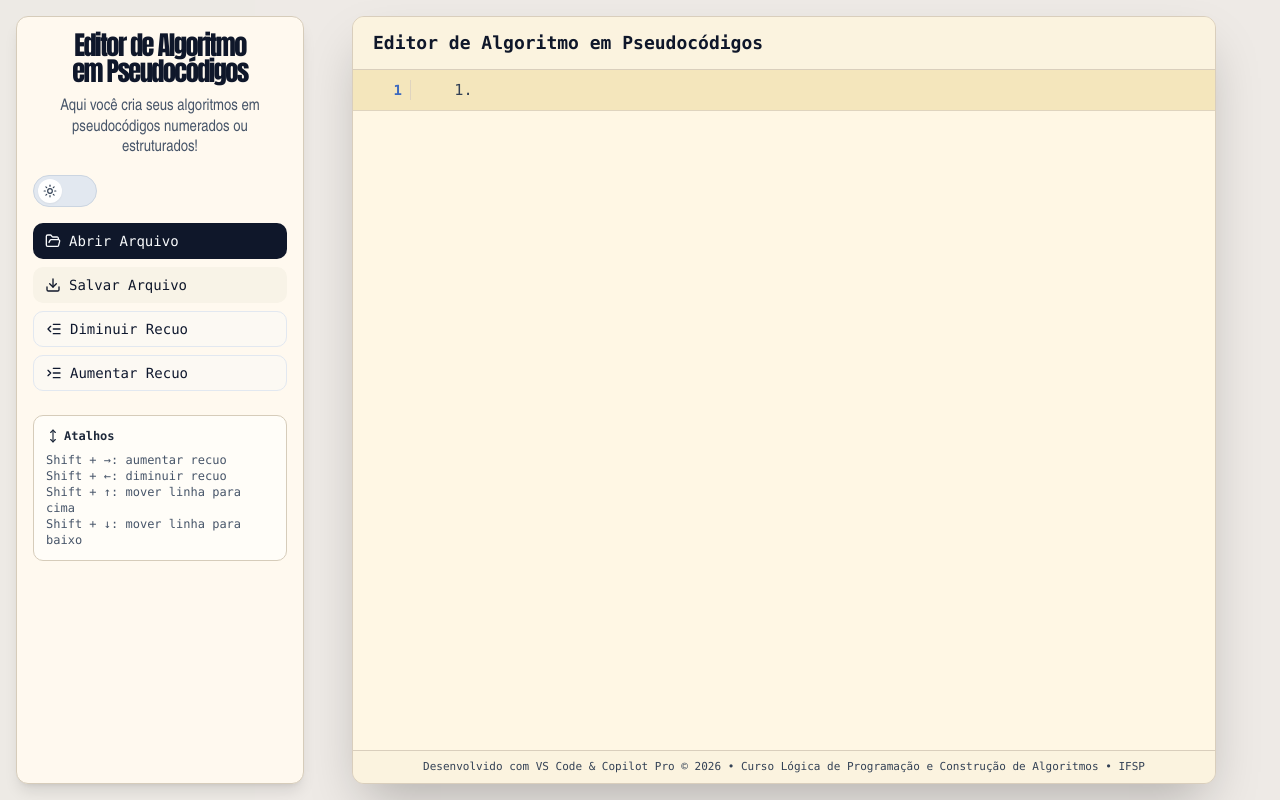
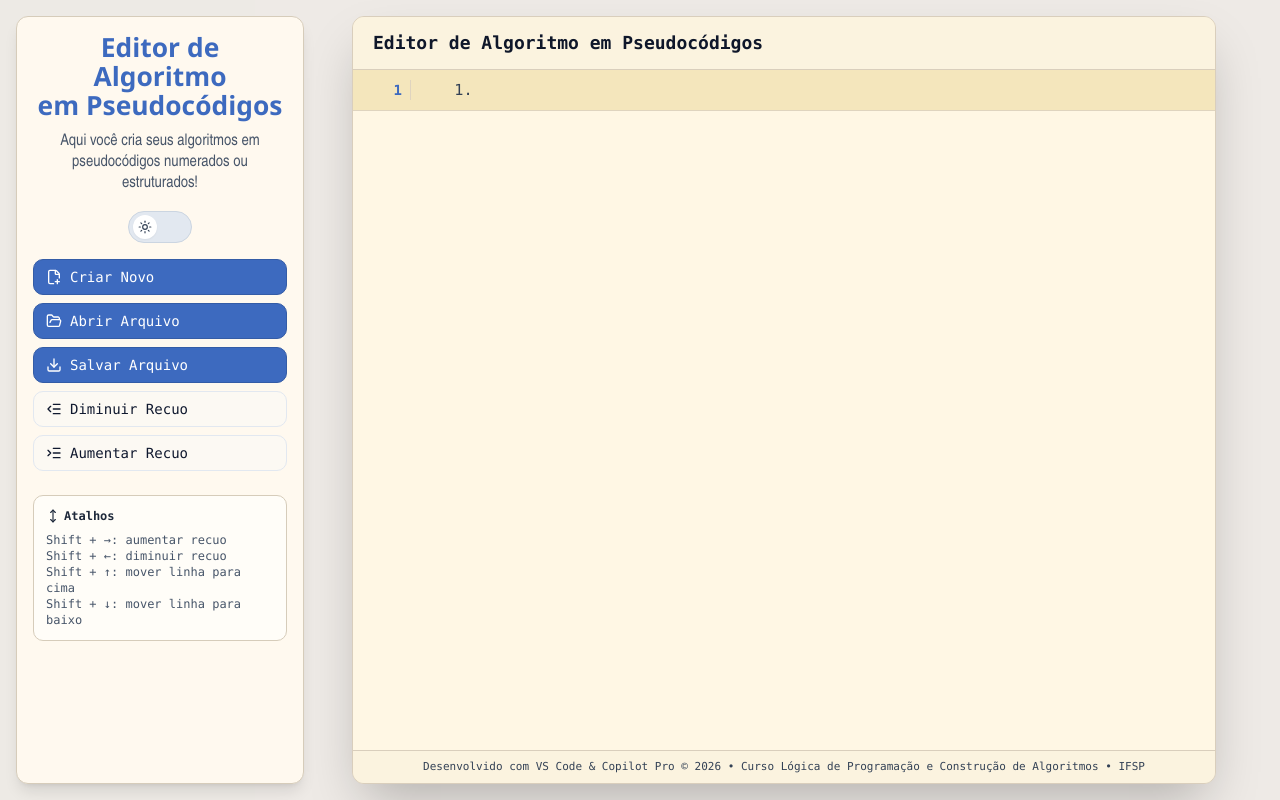
Before and after one commit to profedmarsantos/fic-content, a React (Vite) app: page / in a window 1280 px wide. Built offline with nearby package versions, Linux system fonts and the light colour scheme.

Commit message:
feat: unify sidebar action buttons theme and finalize editor flow

```diff
--- a/src/components/editor/algorithm-editor.tsx
+++ b/src/components/editor/algorithm-editor.tsx
@@ -1,6 +1,7 @@
 import { useLayoutEffect, useMemo, useRef, useState } from 'react'
 import {
   Download,
+  FilePlus2,
   FolderOpen,
   IndentDecrease,
   IndentIncrease,
@@ -19,6 +20,7 @@ import {
   moveLine,
   normalizeLines,
   parseTextToLines,
+  removeLine,
   serializeLinesToText,
   updateLineText,
   type EditorLine,
@@ -35,10 +37,12 @@ interface PendingFocus {
   selectionEnd?: number
 }
 
-const INITIAL_LINES: EditorLine[] = normalizeLines([createLine(1, '')])
+function createInitialLines(): EditorLine[] {
+  return normalizeLines([createLine(1, '')])
+}
 
 export function AlgorithmEditor() {
-  const [lines, setLines] = useState<EditorLine[]>(INITIAL_LINES)
+  const [lines, setLines] = useState<EditorLine[]>(() => createInitialLines())
   const [activeIndex, setActiveIndex] = useState(0)
   const [pendingFocus, setPendingFocus] = useState<PendingFocus | null>(null)
   const [theme, setTheme] = useState<'light' | 'dark'>(() => {
@@ -97,6 +101,15 @@ export function AlgorithmEditor() {
     })
   }
 
+  function focusLineById(id: string, index: number, selectionStart?: number, selectionEnd?: number) {
+    setActiveIndex(index)
+    setPendingFocus({
+      id,
+      selectionStart,
+      selectionEnd: typeof selectionEnd === 'number' ? selectionEnd : selectionStart,
+    })
+  }
+
   function updateLines(nextLines: EditorLine[]) {
     setLines(normalizeLines(nextLines))
   }
@@ -132,9 +145,39 @@ export function AlgorithmEditor() {
     updateLines(updateLineText(lines, index, text))
   }
 
+  function removeCurrentLine(index: number, mode: 'backspace' | 'delete') {
+    const nextLines = normalizeLines(removeLine(lines, index))
+    updateLines(nextLines)
+
+    const nextIndex = Math.min(mode === 'backspace' ? Math.max(index - 1, 0) : index, nextLines.length - 1)
+    const nextLine = nextLines[nextIndex]
+
+    if (!nextLine) {
+      return
+    }
+
+    const caretPosition = mode === 'backspace' ? nextLine.text.length : 0
+    focusLineById(nextLine.id, nextIndex, caretPosition, caretPosition)
+  }
+
   function handleKeyDown(index: number, event: React.KeyboardEvent<HTMLInputElement>) {
     const selectionStart = event.currentTarget.selectionStart ?? event.currentTarget.value.length
     const selectionEnd = event.currentTarget.selectionEnd ?? selectionStart
+    const currentLine = lines[index]
+
+    if (!currentLine) {
+      return
+    }
+
+    if (
+      (event.key === 'Backspace' || event.key === 'Delete') &&
+      selectionStart === selectionEnd &&
+      currentLine.text === ''
+    ) {
+      event.preventDefault()
+      removeCurrentLine(index, event.key === 'Backspace' ? 'backspace' : 'delete')
+      return
+    }
 
     if (event.shiftKey && event.key === 'ArrowUp') {
       event.preventDefault()
@@ -183,10 +226,6 @@ export function AlgorithmEditor() {
     }
 
     event.preventDefault()
-    const currentLine = lines[index]
-    if (!currentLine) {
-      return
-    }
 
     if (currentLine.text.trim() === '') {
       updateLines(changeLineLevel(lines, index, -1))
@@ -196,7 +235,10 @@ export function AlgorithmEditor() {
 
     const next = insertLineBelow(lines, index, currentLine.level)
     updateLines(next)
-    focusLine(index + 1)
+    const insertedLine = next[index + 1]
+    if (insertedLine) {
+      focusLineById(insertedLine.id, index + 1, 0, 0)
+    }
   }
 
   function openFilePicker() {
@@ -240,11 +282,24 @@ export function AlgorithmEditor() {
     setTheme((currentTheme) => (currentTheme === 'light' ? 'dark' : 'light'))
   }
 
+  function createNewAlgorithm() {
+    const nextLines = createInitialLines()
+    setLines(nextLines)
+    setActiveIndex(0)
+
+    if (nextLines[0]) {
+      setPendingFocus({ id: nextLines[0].id, selectionStart: 0, selectionEnd: 0 })
+    }
+  }
+
+  const primarySidebarButtonClass =
+    'justify-start border border-[#345ca6] bg-[#3d6abf] text-white hover:bg-[#345ca6] dark:border-[#4b78cf] dark:bg-[#3d6abf] dark:text-white dark:hover:bg-[#4b78cf]'
+
   return (
     <div className="relative h-full">
       <aside className="hidden h-[calc(100vh-2rem)] w-72 flex-col rounded-xl border border-[#d6ccba] bg-[#fff9ef] p-4 shadow-lg md:fixed md:left-4 md:top-4 md:flex dark:border-[#3a3d41] dark:bg-[#252526]">
         <div className="space-y-3">
-          <h2 className="sidebar-title text-center text-slate-900 dark:text-slate-100">
+          <h2 className="sidebar-title text-center text-[#3d6abf] dark:text-[#3d6abf]">
             Editor de Algoritmo em Pseudocódigos
           </h2>
           <p className="sidebar-helper-text text-center text-slate-600 dark:text-[#d4d4d4]">
@@ -257,7 +312,7 @@ export function AlgorithmEditor() {
           onClick={toggleTheme}
           aria-label="Alternar entre modo claro e escuro"
           aria-pressed={theme === 'dark'}
-          className="mt-4 flex h-8 w-16 items-center rounded-full border border-slate-300 bg-slate-200 px-1 transition-colors dark:border-[#3a3d41] dark:bg-[#3c3c3c]"
+          className="mx-auto mt-4 flex h-8 w-16 items-center rounded-full border border-slate-300 bg-slate-200 px-1 transition-colors dark:border-[#3a3d41] dark:bg-[#3c3c3c]"
         >
           <span
             className={cn(
@@ -270,11 +325,15 @@ export function AlgorithmEditor() {
         </button>
 
         <div className="mt-4 grid gap-2">
-          <Button onClick={openFilePicker} size="sm" type="button" className="justify-start">
+          <Button onClick={createNewAlgorithm} size="sm" type="button" className={primarySidebarButtonClass}>
+            <FilePlus2 className="mr-2 h-4 w-4" />
+            Criar Novo
+          </Button>
+          <Button onClick={openFilePicker} size="sm" type="button" className={primarySidebarButtonClass}>
             <FolderOpen className="mr-2 h-4 w-4" />
             Abrir Arquivo
           </Button>
-          <Button onClick={saveFile} variant="secondary" size="sm" type="button" className="justify-start">
+          <Button onClick={saveFile} size="sm" type="button" className={primarySidebarButtonClass}>
             <Download className="mr-2 h-4 w-4" />
             Salvar Arquivo
           </Button>
--- a/src/index.css
+++ b/src/index.css
@@ -57,10 +57,10 @@
 @layer components {
   .sidebar-title {
     font-size: 1.65rem;
-    font-weight: 900;
-    letter-spacing: -0.06em;
-    line-height: 0.98;
-    font-family: Impact, Haettenschweiler, 'Arial Narrow Bold', sans-serif;
+    font-weight: 700;
+    letter-spacing: 0;
+    line-height: 1.1;
+    font-family: 'Segoe UI', Arial, sans-serif;
     text-wrap: balance;
   }
 
--- a/src/lib/editor.ts
+++ b/src/lib/editor.ts
@@ -97,6 +97,14 @@ export function insertLineBelow(lines: EditorLine[], index: number, level: numbe
   return next
 }
 
+export function removeLine(lines: EditorLine[], index: number): EditorLine[] {
+  if (lines.length <= 1) {
+    return [createLine(lines[0]?.level ?? 1)]
+  }
+
+  return lines.filter((_, currentIndex) => currentIndex !== index)
+}
+
 export function moveLine(lines: EditorLine[], index: number, direction: -1 | 1): {
   lines: EditorLine[]
   nextIndex: number
```
